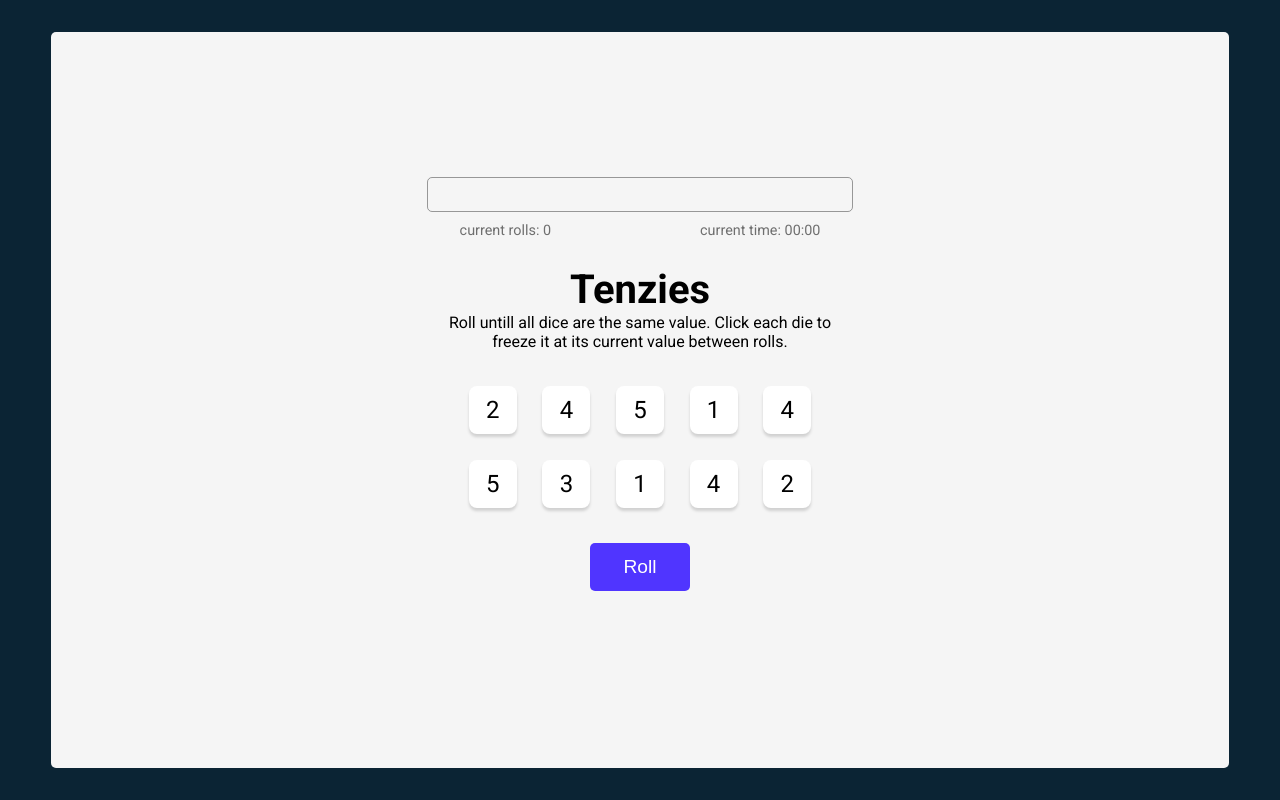
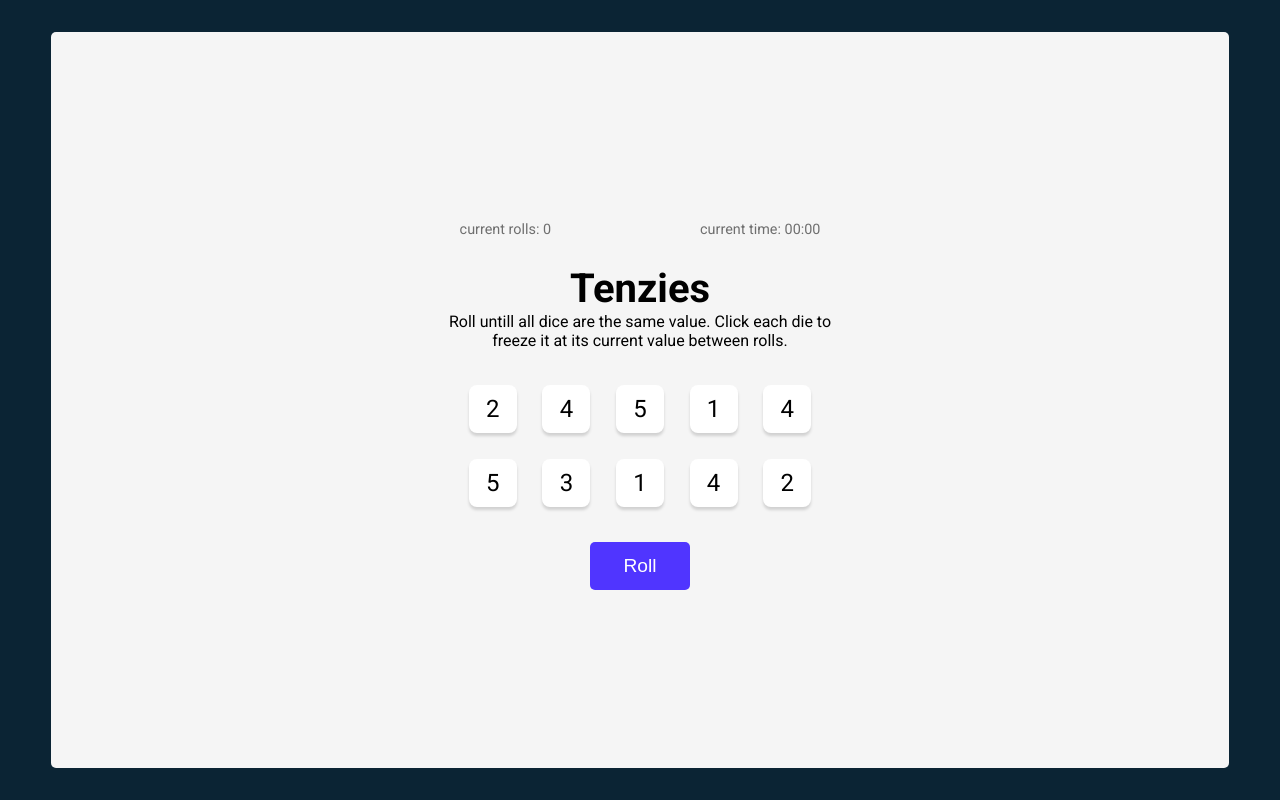
Before and after one commit to michaelrn2288/tenzies, a React (Vite) app: page / in a window 1280 px wide. Built offline with nearby package versions, Linux system fonts and the light colour scheme.

Commit message:
add Records dynamic style

```diff
--- a/src/components/Records.css
+++ b/src/components/Records.css
@@ -1,7 +1,6 @@
 .record-container {
     color: rgb(111,111,111);
-    border: 1px solid rgba(111,111,111, 0.7);
-    border-radius: 5px;
+
     font-size: 0.8em;
     width: calc(260px + 13vw);
     padding: 10px;
--- a/src/components/Records.jsx
+++ b/src/components/Records.jsx
@@ -2,8 +2,14 @@ import React from 'react'
 import './Records.css'
 
 export default function Records(props) {
+
+    const recordsStyle = props.rollCountRecord ? {
+        border: '1px solid rgba(111,111,111, 0.7)',
+        borderRadius: '5px',
+    } : {}
+
     return (
-        <div className="record-container" >
+        <div className="record-container" style={recordsStyle}>
             <h2 className="record-title">{props.rollCountRecord || props.gameTimeRecord ? 'Records' : ''}</h2>
 
             <section className="records">
```
